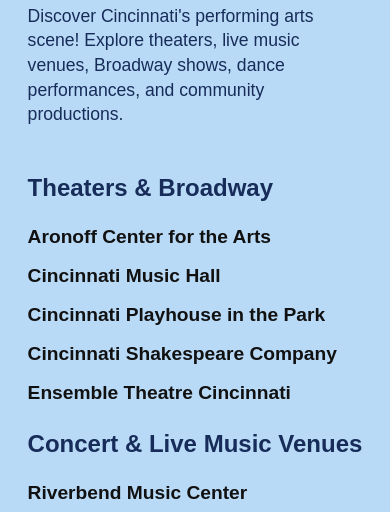
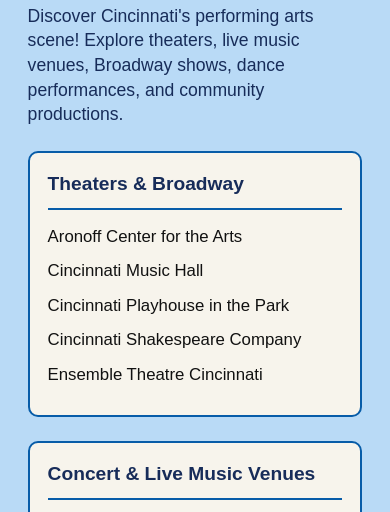
Before and after one commit to Paffluke23/Mount-and-About, a plain HTML site: page performing-arts.html in a window 390 px wide. Shown: the part 246-758 px from the top of the page. Drawn offline with Linux system fonts and the light colour scheme.

Commit message:
Update styles.css

```diff
--- a/css/styles.css
+++ b/css/styles.css
@@ -749,6 +749,73 @@ a {
   }
 }
 
+/* =========================================
+   ORGANIZED PERFORMING ARTS
+   ========================================= */
+
+.performing-groups {
+  display: grid;
+  grid-template-columns: 1fr;
+  gap: 24px;
+}
+
+.performing-group {
+  background-color: #f7f4ec;
+  border: 2px solid #075ca8;
+  border-radius: 10px;
+  padding: 20px 25px;
+}
+
+.performing-group h2 {
+  font-family: Arial, Helvetica, sans-serif;
+  font-size: 1.35rem;
+  font-style: normal;
+  font-weight: 700;
+  color: #172c59;
+
+  margin: 0 0 15px;
+  padding-bottom: 10px;
+  border-bottom: 2px solid #075ca8;
+}
+
+.performing-group .place-list {
+  list-style: none;
+  padding: 0;
+  margin: 0;
+}
+
+.performing-group .place-list li {
+  margin-bottom: 11px;
+}
+
+.performing-group .place-list a {
+  font-family: Arial, Helvetica, sans-serif;
+  font-size: 1.05rem;
+  font-weight: 500;
+  font-style: normal;
+
+  color: #111111;
+  -webkit-text-stroke: 0;
+  text-shadow: none;
+  text-decoration: none;
+}
+
+.performing-group .place-list a:hover {
+  color: #075ca8;
+  text-decoration: underline;
+}
+
+@media (max-width: 760px) {
+  .performing-group {
+    padding: 18px;
+  }
+
+  .performing-group h2 {
+    font-size: 1.2rem;
+  }
+}
+
+
 
   .shopping-group h2 {
     font-size: 1.2rem;
```
